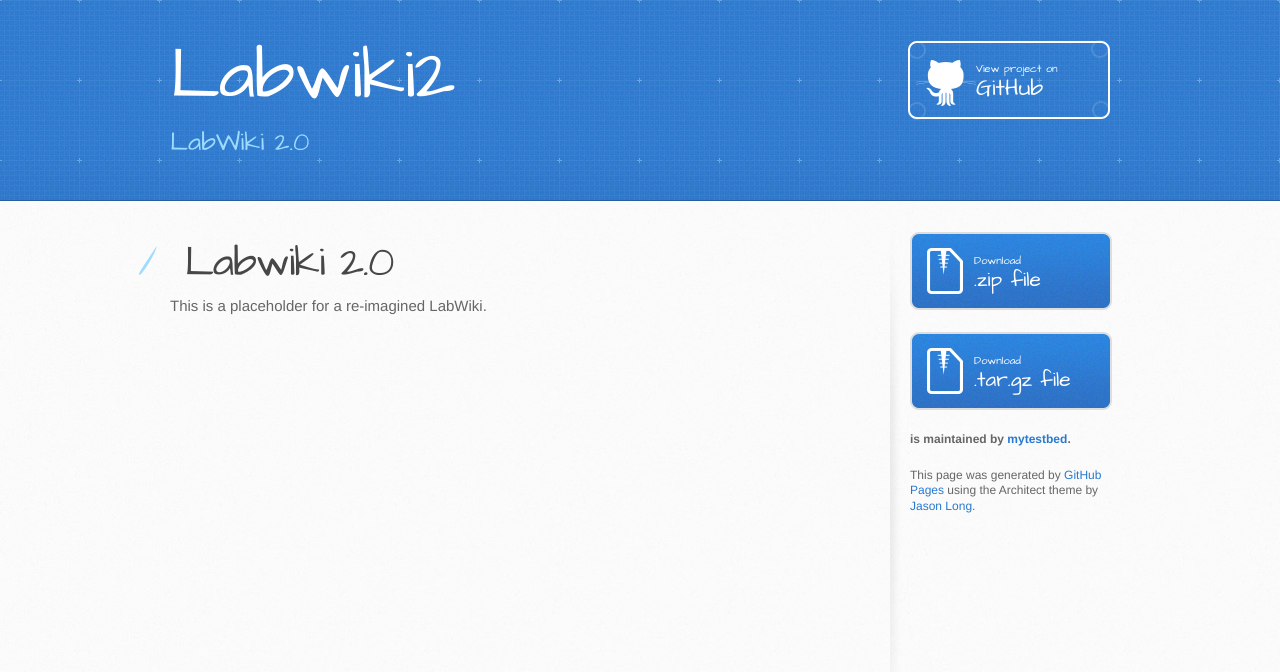
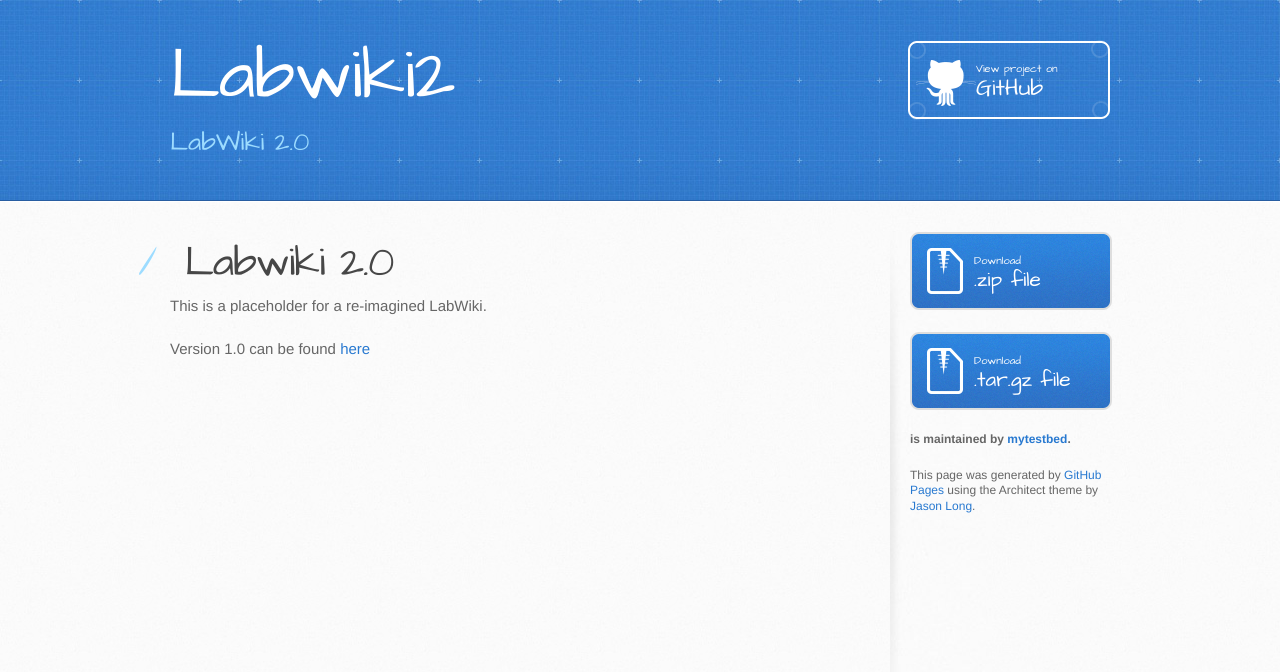
Before and after one commit to mytestbed/labwiki-react, a plain HTML site: page index.html in a window 1280 px wide. Drawn offline with Linux system fonts and the light colour scheme.

Commit message:
Update index.html

```diff
--- a/index.html
+++ b/index.html
@@ -32,6 +32,7 @@
 <a id="labwiki-20" class="anchor" href="#labwiki-20" aria-hidden="true"><span aria-hidden="true" class="octicon octicon-link"></span></a>Labwiki 2.0</h1>
 
 <p>This is a placeholder for a re-imagined LabWiki.</p>
+<p>Version 1.0 can be found <a href="https://github.com/mytestbed/labwiki">here</a></p>
         </section>
 
         <aside id="sidebar">
@@ -47,6 +48,7 @@
           <p class="repo-owner"><a href="https://github.com/mytestbed/labwiki2"></a> is maintained by <a href="https://github.com/mytestbed">mytestbed</a>.</p>
 
           <p>This page was generated by <a href="https://pages.github.com">GitHub Pages</a> using the Architect theme by <a href="https://twitter.com/jasonlong">Jason Long</a>.</p>
+
         </aside>
       </div>
     </div>
```
